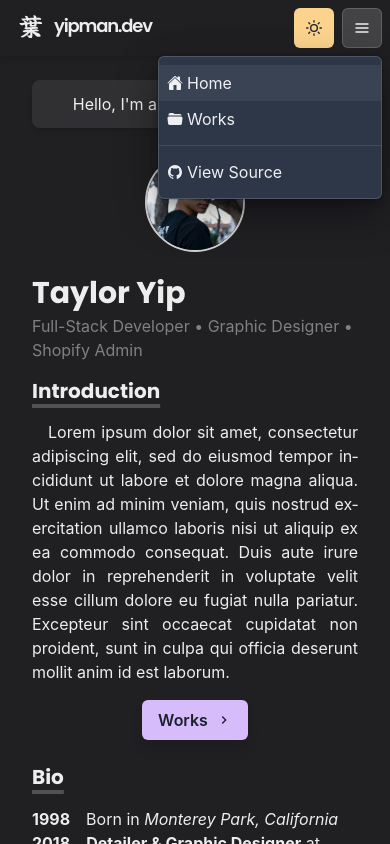
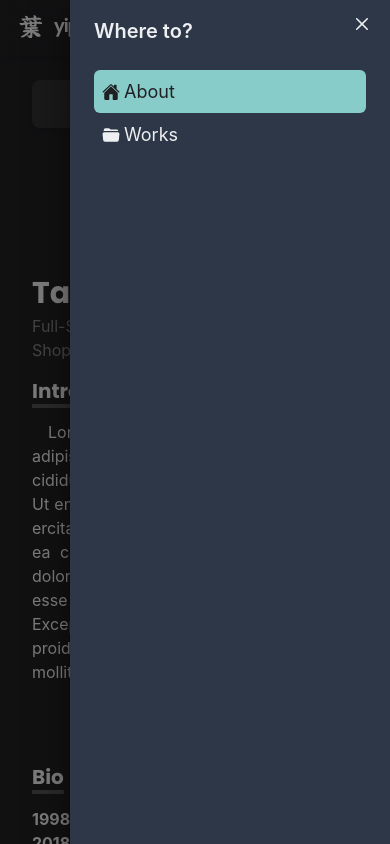
Before and after one commit to yippptay/yippptay_portfolio, a Next.js app: page / in a window 390 px wide. Both pictures are taken after a click on the button 362 px from the left and 28 px from the top of the page. Shown: the top 844 px of the page. Built offline with nearby package versions, Linux system fonts and the light colour scheme.

Commit message:
mobile drawer

```diff
--- a/components/navbar.js
+++ b/components/navbar.js
@@ -1,3 +1,4 @@
+import React from 'react'
 import { forwardRef } from 'react'
 import Logo from './logo'
 import NextLink from 'next/link'
@@ -5,23 +6,29 @@ import {
   Container,
   Box,
   Link,
-  Stack,
   Heading,
   Flex,
   Menu,
-  MenuItem,
-  MenuList,
   MenuButton,
-  MenuDivider,
   IconButton,
-  useColorModeValue
+  useColorModeValue,
+  Stack,
+  Drawer,
+  DrawerBody,
+  DrawerFooter,
+  DrawerHeader,
+  DrawerOverlay,
+  DrawerContent,
+  DrawerCloseButton,
+  VStack,
+  useDisclosure,
 } from '@chakra-ui/react'
 import { HamburgerIcon } from '@chakra-ui/icons'
 import ThemeToggleButton from './theme-toggle-button'
 import {
   IoLogoGithub,
   IoFolderOpen,
-  IoHome
+  IoHome,
 } from 'react-icons/io5'
 
 const LinkItem = ({ href, path, target, children, ...props }) => {
@@ -49,6 +56,8 @@ const MenuLink = forwardRef((props, ref) => (
 
 const Navbar = props => {
   const { path } = props
+  const { isOpen, onOpen, onClose } = useDisclosure()
+  const btnRef = React.useRef()
 
   return (
     <Box
@@ -118,54 +127,77 @@ const Navbar = props => {
 
           <Box ml={2} display={{ base: 'inline-block', md: 'none' }}>
             <Menu isLazy id="navbar-menu">
+
               <MenuButton
                 as={IconButton}
                 icon={<HamburgerIcon />}
                 variant="outline"
-                aria-label="Options"
+                onClick={onOpen}
               />
-              <MenuList>
 
-                <MenuItem
-                  as={MenuLink}
+              <Drawer
+                isOpen={isOpen}
+                placement='right'
+                onClose={onClose}
+                finalFocusRef={btnRef}
+              >
+                <DrawerOverlay />
+
+                <DrawerContent>
+
+                  <DrawerCloseButton />
+                  <DrawerHeader>Where to?</DrawerHeader>
+
+                  <DrawerBody>
+
+                    <VStack
+                      spacing={0}
+                    >
+                      <LinkItem
                         href="/"
+                        path={path}
+                        onClick={onClose}
                         display="inline-flex"
                         alignItems="center"
+                        fontSize='lg'
+                        borderRadius="md"
                         style={{ gap: 4 }}
-                  pl={2}
+                        w="100%"
                       >
                         <IoHome />
-                  Home
-                </MenuItem>
+                        About
+                      </LinkItem>
 
-                <MenuItem
-                  as={MenuLink}
+                      <LinkItem
                         href="/works"
+                        path={path}
+                        onClick={onClose}
                         display="inline-flex"
                         alignItems="center"
+                        fontSize='lg'
+                        borderRadius="md"
                         style={{ gap: 4 }}
-                  pl={2}
+                        w="100%"
                       >
-                  < IoFolderOpen />
+                        <IoFolderOpen />
                         Works
-                </MenuItem>
+                      </LinkItem>
 
-                <MenuDivider />
+                    </VStack>
 
-                <MenuItem
-                  as={Link}
-                  href="https://github.com/yippptay/yippptay_portfolio"
-                  target="_blank"
-                  display="inline-flex"
-                  alignItems="center"
-                  style={{ gap: 4 }}
-                  pl={2}
-                >
-                  <IoLogoGithub />
-                  View Source
-                </MenuItem>
+                  </DrawerBody>
 
-              </MenuList>
+                  <DrawerFooter>
+                    {/* <Button variant='outline' mr={3} onClick={onClose}>
+                      Cancel
+                    </Button>
+                    <Button colorScheme='blue'>Save</Button> */}
+                  </DrawerFooter>
+
+                </DrawerContent>
+
+              </Drawer>
+
             </Menu>
           </Box>
         </Box>
```
Lines whose indentation alone changed are shown as unchanged.
